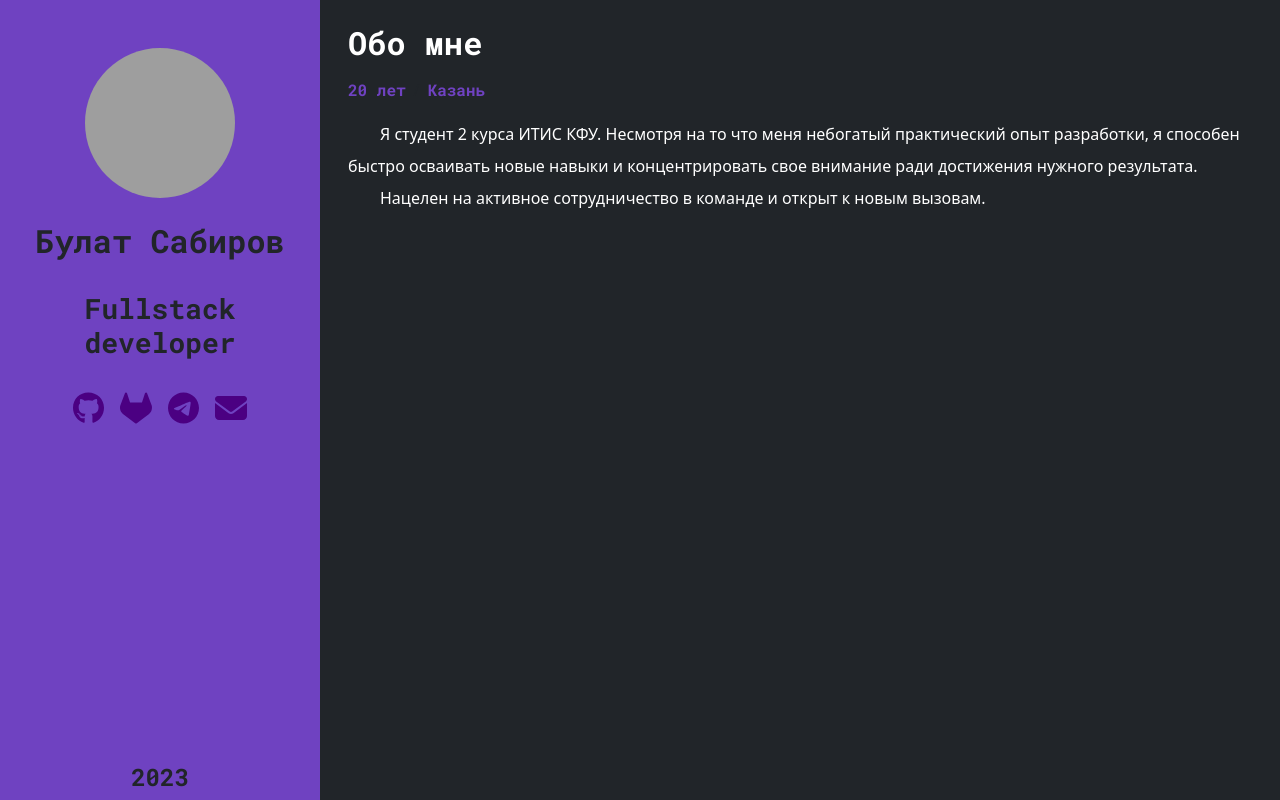
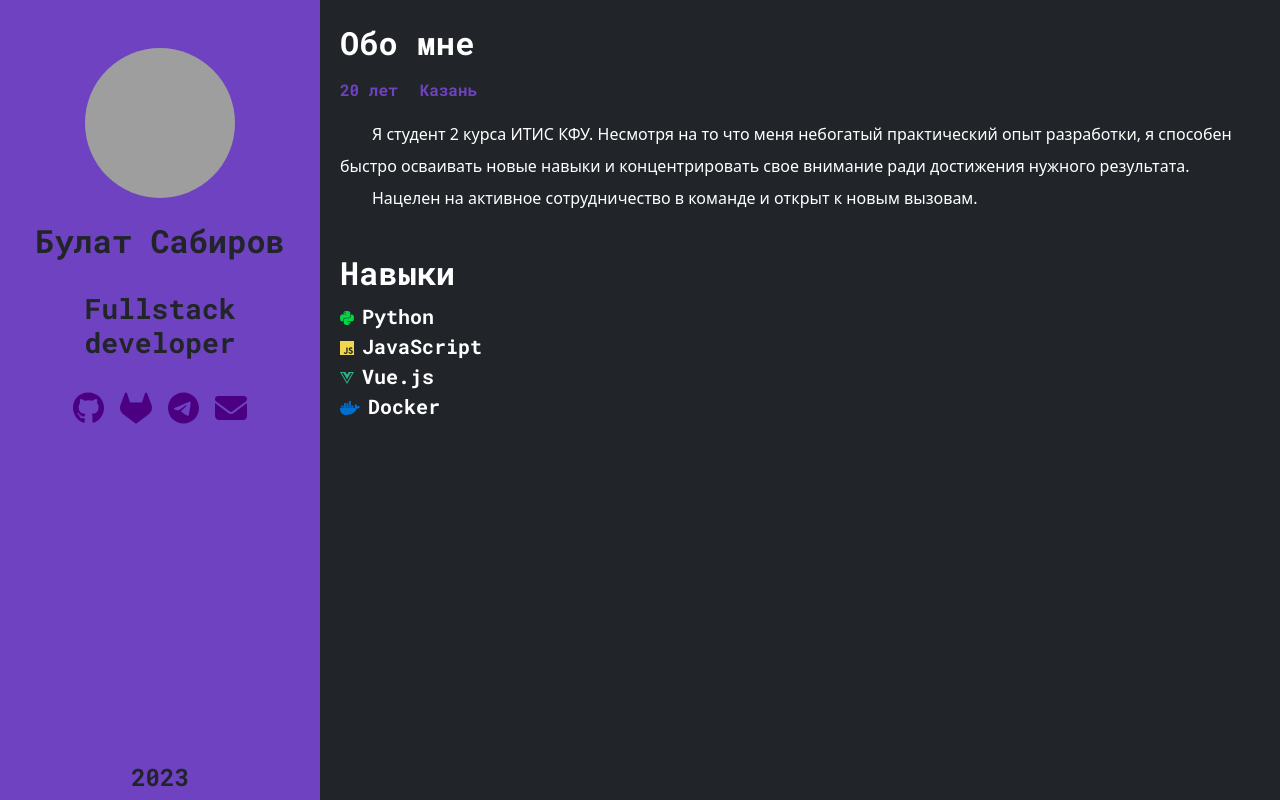
Before and after one commit to bulatsabirow/resume, a Vue app: page / in a window 1280 px wide. Built offline with nearby package versions, Linux system fonts and the light colour scheme; grey boxes are pictures that could not be loaded.

Commit message:
+ skills list (#7)

```diff
--- a/package.json
+++ b/package.json
@@ -17,6 +17,7 @@
     "@fortawesome/vue-fontawesome": "^3.0.3",
     "bootstrap": "^5.3.1",
     "pinia": "^2.1.4",
+    "sass": "^1.65.1",
     "vue": "^3.3.4",
     "vue-router": "^4.2.4"
   },
--- a/src/assets/main.css
+++ b/src/assets/main.css
@@ -3,3 +3,7 @@
 #app {
     width: calc(100vw);
 }
+
+.monospace-text {
+    font-family: "Roboto Mono", monospace;
+}
--- a/src/components/AboutMeComponent.vue
+++ b/src/components/AboutMeComponent.vue
@@ -4,14 +4,37 @@ import {computed} from "vue";
 import {calculateAge} from "../../utils/date.js";
 import {defineWordEnding} from "../../utils/wordEnding.js";
 import HeaderText from "@/components/UI/HeaderText.vue";
+import SkillsList from "@/components/UI/SkillsList.vue";
+import SkillsItem from "@/components/UI/SkillsItem.vue";
 
 const age = computed(() => calculateAge("2003/02/15"));
 const breadcrumbs = [`${age.value} ${defineWordEnding(age.value)} `, "Казань"];
+const skills = [{
+        icon: ['fab', 'python'],
+        title: 'Python',
+        color: '#00D846',
+    },
+    {
+        icon: ['fab', 'js'],
+        title: 'JavaScript',
+        color: '#F0D74D',
+    },
+    {
+        icon: ['fab', 'vuejs'],
+        title: 'Vue.js',
+        color: '#2CB284',
+    },
+    {
+        icon: ['fab', 'docker'],
+        title: 'Docker',
+        color: '#016FD0',
+    },
+]
 
 </script>
 
 <template>
-    <main class="about-me-container d-flex flex-column h-100 w-100">
+    <main class="ms-2 about-me-container d-flex flex-column h-100 w-100">
         <HeaderText size="lg" class="text-white" position="start">Обо мне</HeaderText>
         <Breadcrumbs class="mt-2" :breadcrumbs="breadcrumbs"/>
         <div class="about-me text-white">
@@ -22,14 +45,11 @@ const breadcrumbs = [`${age.value} ${defineWordEnding(age.value)} `, "Казан
                 Нацелен на активное сотрудничество в команде и открыт к новым вызовам.
             </p>
         </div>
+        <SkillsList :skills="skills"></SkillsList>
     </main>
 </template>
 
 <style scoped>
-    .about-me-container > * {
-        margin-left: 1rem;
-    }
-
     .about-me-text {
         text-indent: 2rem;
     }
--- a/src/components/UI/HeaderText.vue
+++ b/src/components/UI/HeaderText.vue
@@ -14,39 +14,37 @@ const props = defineProps({
 
 <template>
     <div class="d-inline" v-if="size === 'xl'">
-        <h1 :class="`text-${position}` + ' header-text mt-4'">
+        <h1 :class="`text-${position}` + ' monospace-text mt-4'">
             <slot></slot>
         </h1>
     </div>
     <div class="d-inline" v-else-if="size === 'lg'">
-        <h2 :class="`text-${position}` + ' header-text mt-4'">
+        <h2 :class="`text-${position}` + ' monospace-text mt-4'">
             <slot></slot>
         </h2>
     </div>
     <div class="d-inline" v-else-if="size === 'md' || !allowedSizes.includes(size)">
-        <h3 :class="`text-${position}` + ' header-text mt-4'">
+        <h3 :class="`text-${position}` + ' monospace-text mt-4'">
             <slot></slot>
         </h3>
     </div>
     <div class="d-inline" v-else-if="size === 'sm'">
-        <h4 :class="`text-${position}` + ' header-text mt-4'">
+        <h4 :class="`text-${position}` + ' monospace-text mt-4'">
             <slot></slot>
         </h4>
     </div>
     <div class="d-inline" v-else-if="size === 'xs'">
-        <h5 :class="`text-${position}` + ' header-text mt-4'">
+        <h5 :class="`text-${position}` + ' monospace-text mt-4'">
             <slot></slot>
         </h5>
     </div>
     <div class="d-inline" v-else>
-        <h6 :class="`text-${position}` + ' header-text mt-4'">
+        <h6 :class="`text-${position}` + ' monospace-text mt-4'">
             <slot></slot>
         </h6>
     </div>
 </template>
 
 <style scoped>
-    .header-text {
-        font-family: "Roboto Mono", monospace;
-    }
+
 </style>
--- /dev/null
+++ b/src/components/UI/SkillsItem.vue
@@ -0,0 +1,28 @@
+<script setup>
+import {FontAwesomeIcon} from "@fortawesome/vue-fontawesome";
+import {ref} from "vue";
+
+const props = defineProps({
+    skill: String,
+    icon: Array[String],
+    color: {
+        type: String,
+        default: "#1E3050",
+    },
+})
+</script>
+
+<template>
+    <li><FontAwesomeIcon class="skill-icon" :icon="props.icon"/>
+        <span class="skill-text monospace-text ms-2">{{ props.skill }}</span>
+    </li>
+</template>
+
+<style scoped>
+    .skill-icon {
+        color: v-bind(props['color']);
+    }
+    .skill-text {
+        font-size: 1.25rem;
+    }
+</style>
--- /dev/null
+++ b/src/components/UI/SkillsList.vue
@@ -0,0 +1,20 @@
+<script setup>
+import HeaderText from "@/components/UI/HeaderText.vue";
+import SkillsItem from "@/components/UI/SkillsItem.vue";
+
+const props = defineProps({
+    skills: Array[Object[String]],
+})
+</script>
+
+<template>
+    <HeaderText size="lg" position="start" class="text-white">Навыки</HeaderText>
+    <ul class="list-unstyled text-white">
+             <SkillsItem v-for="skill in skills" :icon="skill.icon"
+                        :skill="skill.title" :color="skill.color" />
+    </ul>
+</template>
+
+<style scoped>
+
+</style>
--- a/src/main.js
+++ b/src/main.js
@@ -7,13 +7,13 @@ import { createPinia } from 'pinia'
 import router from './router'
 
 import { FontAwesomeIcon } from '@fortawesome/vue-fontawesome'
-import {faGithub, faGitlab, faTelegram} from '@fortawesome/free-brands-svg-icons'
+import {faGithub, faGitlab, faTelegram, faPython, faDocker, faJs, faVuejs} from '@fortawesome/free-brands-svg-icons'
 import {faEnvelope} from '@fortawesome/free-solid-svg-icons'
 import {library} from '@fortawesome/fontawesome-svg-core';
 
 import App from './App.vue'
 
-library.add(faGithub, faGitlab, faTelegram, faEnvelope)
+library.add(faGithub, faGitlab, faTelegram, faEnvelope, faPython, faDocker, faJs, faVuejs)
 
 const app = createApp(App)
 
```
Also changed, not shown: src/assets/postgresql.png (added), 1 other file (tests, documents, lock files or other folders).
